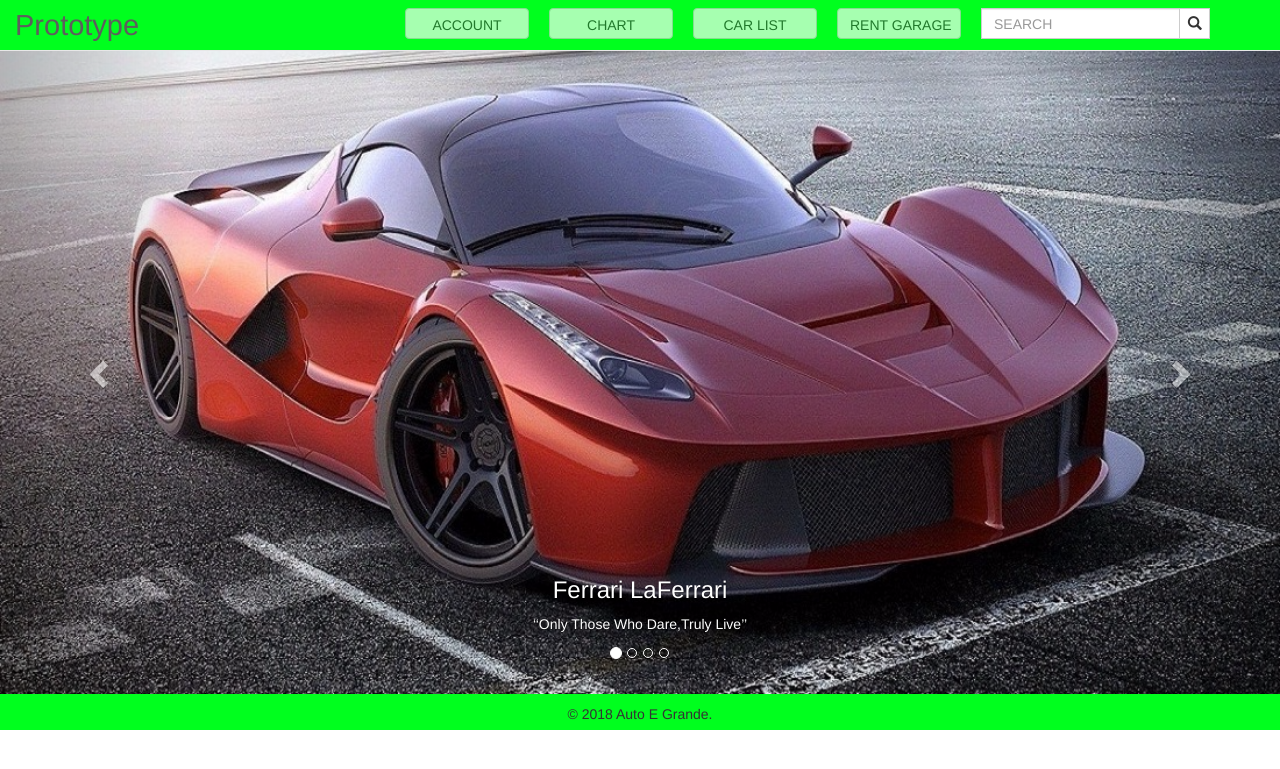
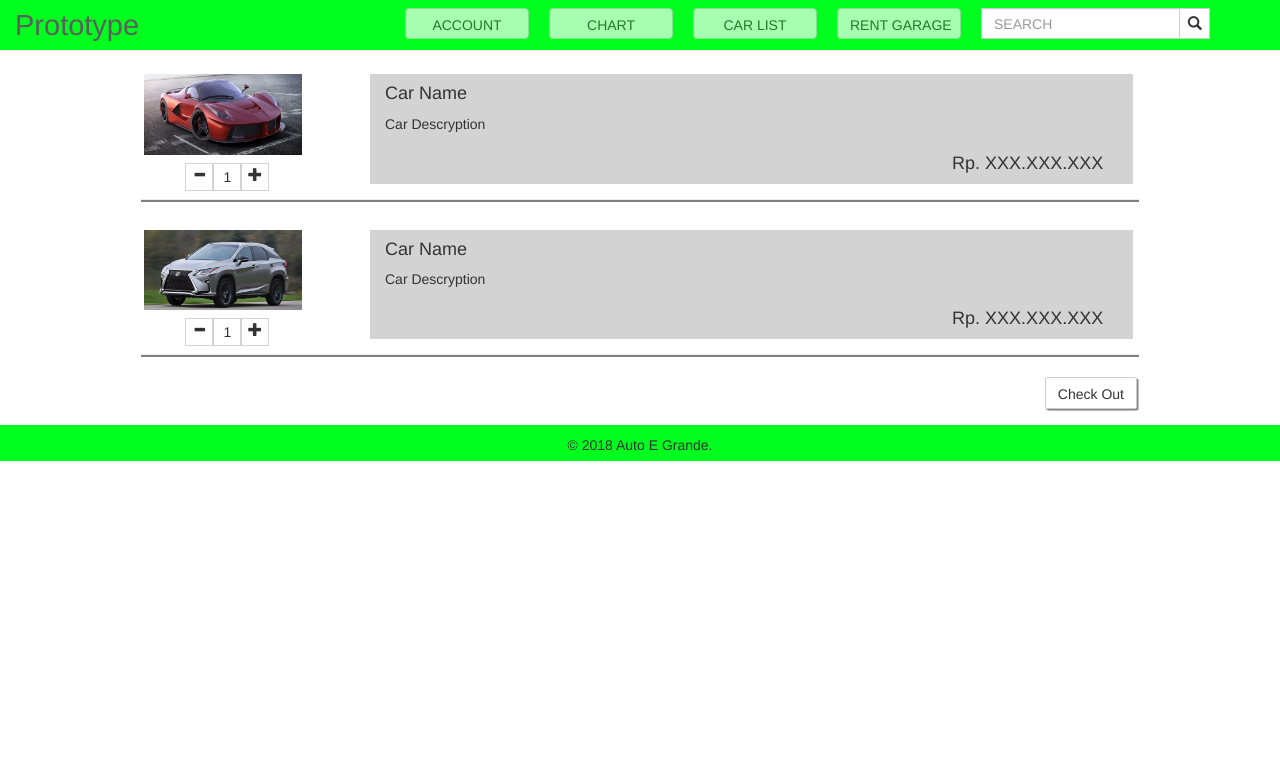
Before and after one commit to autoegrande/autoegrande.github.io, a PHP site: page /index.html in a window 1280 px wide. Shown: the top 769 px of the page. Run offline with PHP 8.4, Linux system fonts and the light colour scheme.

Commit message:
Add files via upload

```diff
--- a/index.html
+++ b/index.html
@@ -65,88 +65,114 @@
 
     <!-- Akhir Navigasi Bar -->
 
-    <!-- Jumbotron -->
+    <!-- Mengisi ruang dibawah Navbar -->
 
-    <section>
-      <div class="row" id="galleryJumbotron">
-        <div class="">
+    <div class="space-navbar"></div>
 
-          <!-- Gallery -->
+    <!-- Mengisi ruang dibawah Navbar -->
 
-          <div id="galleryTop" class="carousel slide" data-ride="carousel">
+    <!-- Chart List -->
 
-            <!-- Indicators -->
+    <section id="chartList">
+      <div class="row">
 
-            <ol class="carousel-indicators">
-              <li data-target="#galleryTop" data-slide-to="0" class="active"></li>
-              <li data-target="#galleryTop" data-slide-to="1"></li>
-              <li data-target="#galleryTop" data-slide-to="2"></li>
-              <li data-target="#galleryTop" data-slide-to="3"></li>
-            </ol>
+        <div class="col-sm-8 itemList">
 
-            <!-- Indicators -->
+          <div class="col-sm-3 col-sm-offset-1 frameThumb">
 
-            <!-- Wrapper for slides -->
-
-            <div class="carousel-inner" role="listbox">
-
-              <div class="item active">
-                <img src="assets/images/jumbotron/laferrari.png" alt="Ferrari">
-                <div class="carousel-caption">
-                  <h3>Ferrari LaFerrari</h3>
-                  <p>‘‘Only Those Who Dare,Truly Live’’</p>
-                </div>
+            <div class="col-sm-10 frameImage">
+              <img src="assets/images/jumbotron/laferrari.png">
             </div>
 
-              <div class="item">
-                <img src="assets/images/jumbotron/lexusrx.png" alt="Lexus">
-                <div class="carousel-caption">
-                  <h3>Lexus RX 350</h3>
-                  <p>‘‘The Pursuit of Perfection’’</p>
+            <div class="col-sm-10">
+              <div class="col-sm-10 col-sm-offset-2">
+                <div class="col-sm-4 quantityCount">
+                  <a class="btn btn-default"><span class="glyphicon glyphicon-minus"></span></a>
                 </div>
+                <div class="col-sm-4 quantityCountH5">
+                  <h5>1</h5>
                 </div>
-
-              <div class="item">
-                <img src="assets/images/jumbotron/jaguarftype.png" alt="Jaguar">
-                <div class="carousel-caption">
-                  <h3>Jaguar F-Type</h3>
-                  <p>“The Art of Performance” </p>
+                <div class="col-sm-4 quantityCount">
+                  <a class="btn btn-default"><span class="glyphicon glyphicon-plus"></span></a>
                 </div>
-              </div>
-
-              <div class="item">
-                <img src="assets/images/jumbotron/landroverevoque.png" alt="LandRover">
-                <div class="carousel-caption">
-                  <h3>Land Rover Evoque</h3>
-                  <p>“Above & Beyond“</p>
               </div>
             </div>
 
           </div>
 
-            <!-- Wrapper for slides -->
+          <div class="col-sm-7 frameDescrypt">
+            <div class="col-sm-12">
+              <h4>Car Name</h4>
+            </div>
 
-            <!-- Gallery Navigation -->
+            <div class="col-sm-12">
+              <p>Car Descryption</p>
+            </div>
 
-            <a class="left carousel-control" href="#galleryTop" data-slide="prev">
-              <span class="glyphicon glyphicon-chevron-left"></span>
-              <span class="sr-only">Previous</span>
-            </a>
-            <a class="right carousel-control" href="#galleryTop" data-slide="next">
-              <span class="glyphicon glyphicon-chevron-right"></span>
-              <span class="sr-only">Next</span>
-            </a>
-
-            <!-- Gallery Navigation -->
+            <div class="col-sm-4 col-sm-offset-8 text-right">
+              <h4>Rp. XXX.XXX.XXX</h4>
+            </div>
+          </div>
 
         </div>
 
-          <!-- Gallery -->
+        <hr>
+
+        <div class="col-sm-8 itemList">
+
+          <div class="col-sm-3 col-sm-offset-1 frameThumb">
+
+            <div class="col-sm-10 frameImage">
+              <img src="assets/images/jumbotron/lexusrx.png">
+            </div>
+
+            <div class="col-sm-10">
+              <div class="col-sm-10 col-sm-offset-2">
+                <div class="col-sm-4 quantityCount">
+                  <a class="btn btn-default"><span class="glyphicon glyphicon-minus"></span></a>
+                </div>
+                <div class="col-sm-4 quantityCountH5">
+                  <h5>1</h5>
+                </div>
+                <div class="col-sm-4 quantityCount">
+                  <a class="btn btn-default"><span class="glyphicon glyphicon-plus"></span></a>
                 </div>
               </div>
+            </div>
+
+          </div>
+
+          <div class="col-sm-7 frameDescrypt">
+            <div class="col-sm-12">
+              <h4>Car Name</h4>
+            </div>
+
+            <div class="col-sm-12">
+              <p>Car Descryption</p>
+            </div>
+
+            <div class="col-sm-4 col-sm-offset-8 text-right">
+              <h4>Rp. XXX.XXX.XXX</h4>
+            </div>
+          </div>
+
+        </div>
+
+        <hr>
+
+        <!-- Checkout Button -->
+
+        <div class="col-sm-12 btnPos text-right">
+          <button type="button" class="btn btn-default">Check Out</button>
+        </div>
+
+        <!-- Checkout Button -->
+
+      </div>
+
     </section>
 
-    <!-- Jumbotron -->
+    <!-- Chart List -->
 
     <!-- Awal Footer -->
 
--- a/index.php
+++ b/index.php
@@ -26,7 +26,7 @@
     <?php include "assets/view/view_navbar.php"; ?>
     <!-- Navbar -->
 
-    <?php /* include "assets/view/view_account.php"; */ ?>
+    <?php  include "assets/view/view_chart1.php";  ?>
 
     <!-- Footer -->
     <?php include "assets/view/view_footer.php"; ?>
```
Lines whose indentation alone changed are shown as unchanged.
